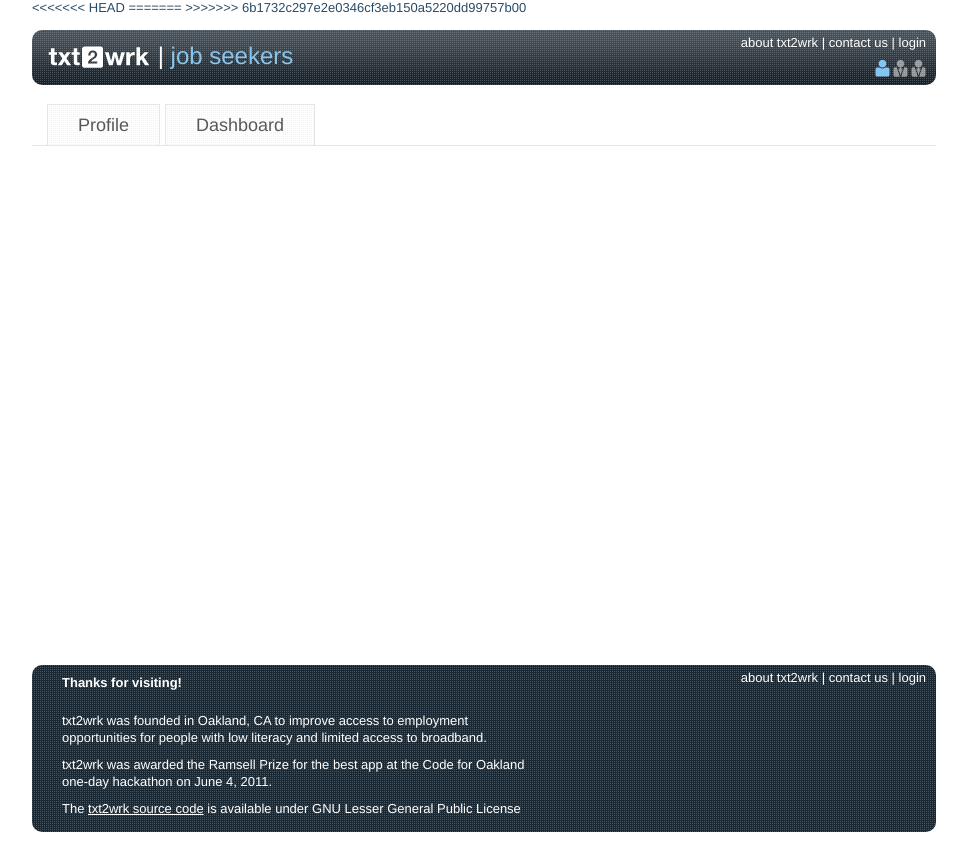
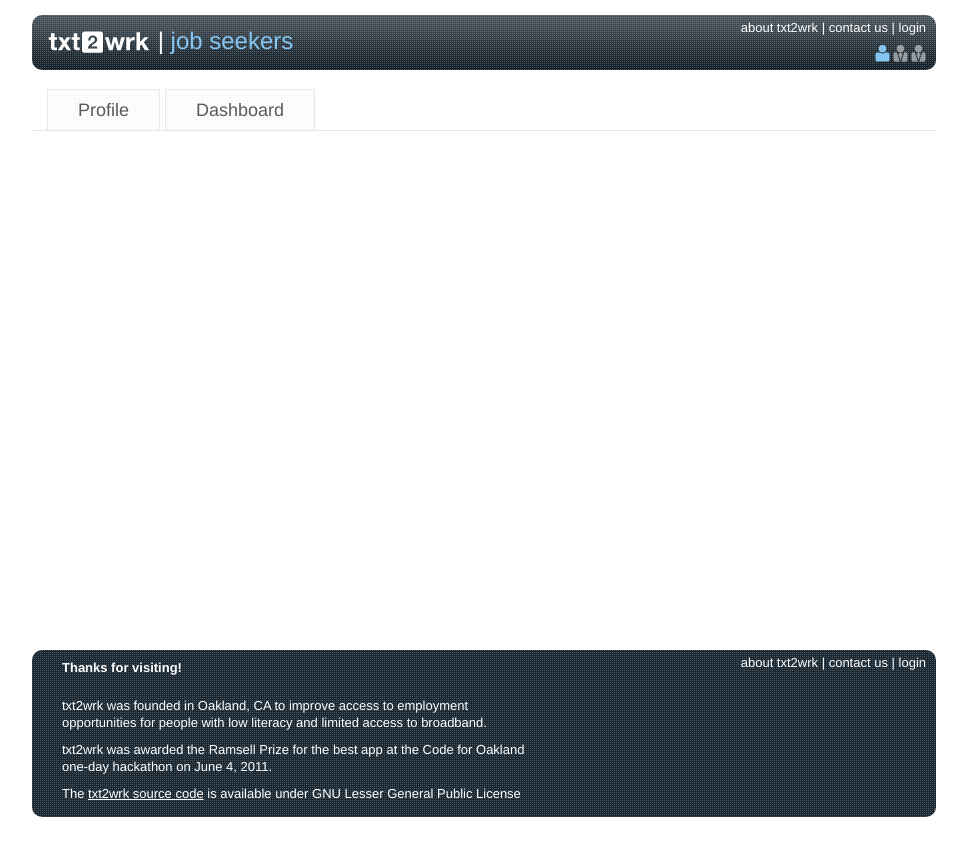
Before and after one commit to rogerly/txt2wrk, a Django app: template templates/applicant/applicant_base.html in a window 1280 px wide. Shown: the whole page, without its empty margins (156-1123 px from the left). After the commit the page ends 817 px from the top, so only its background shows below. Run offline with Django 3.2, Linux system fonts and the light colour scheme; the template is opened without the code that fills it, so the values that code supplies are empty; some libraries are stand-ins or nearby versions.

Commit message:
Fixed bad merge

```diff
--- a/templates/about/homepage_base.html
+++ b/templates/about/homepage_base.html
@@ -21,10 +21,6 @@
                         location.href = $(this).parent().attr('href');
                     return false;
                 });
-<<<<<<< HEAD
-            })
-        </script>
-=======
                 $('form button').click(function() {
                     if (!$(this).hasClass('no-submit')) {
                         $(this).closest('form').submit();
@@ -47,7 +43,6 @@
   })();
 
 </script>
->>>>>>> 6b1732c297e2e0346cf3eb150a5220dd99757b00
     </head>
     <body class="{% block page_class %}{% endblock %}">
         <div>
--- a/templates/base.html
+++ b/templates/base.html
@@ -17,16 +17,10 @@
         <script type="text/javascript">
             $(document).ready(function() {
                 $('a > button').click(function() {
-<<<<<<< HEAD
                     location.href = $(this).parent().attr('href');
                     return false;
                 });
 
-=======
-                        location.href = $(this).parent().attr('href');
-                    return false;
-                });
->>>>>>> 6b1732c297e2e0346cf3eb150a5220dd99757b00
                 $('form button').click(function() {
                     if (!$(this).hasClass('no-submit')) {
                         $(this).closest('form').submit();
@@ -35,8 +29,6 @@
                 });
             })
         </script>
-<<<<<<< HEAD
-=======
 <script type="text/javascript">
 
   var _gaq = _gaq || [];
@@ -51,7 +43,6 @@
   })();
 
 </script>
->>>>>>> 6b1732c297e2e0346cf3eb150a5220dd99757b00
 	</head>
 	<body class="{% block page_class %}{% endblock %}">
         {% if DEMO_ENABLED %}
```
